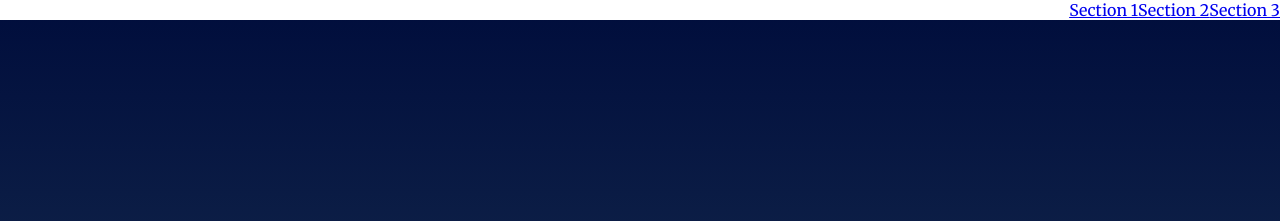
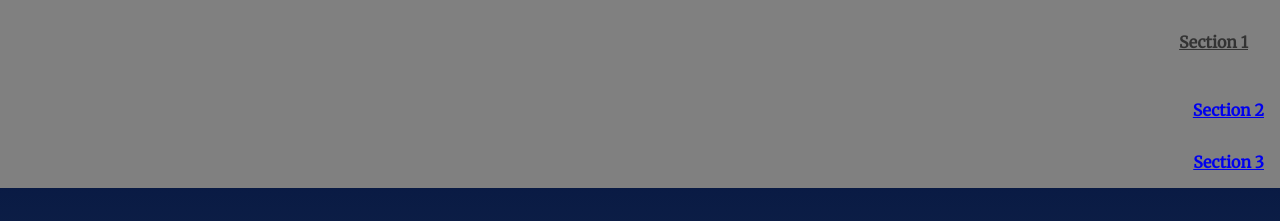
Before and after one commit to sakiadachi/landing-page, a plain HTML site: page index.html in a window 1280 px wide. Shown: the top 221 px of the page. Drawn offline with Linux system fonts and the light colour scheme.

Commit message:
2nd
modified code

```diff
--- a/css/styles.css
+++ b/css/styles.css
@@ -10,6 +10,10 @@
 
 
 /* ---- Base Rules ---- */
+html {
+    scroll-behavior: smooth;
+}
+
 body {
     background: rgb(136,203,171);
     background: linear-gradient(0deg, rgba(136,203,171,1) 0%, rgba(0,13,60,1) 100%);
@@ -80,6 +84,12 @@ section {
     font-weight: bold;
     text-decoration: none;
     color: #000;
+}
+.navbar__menu .menu__link.active a {
+    display: block;
+    padding: 1em;
+    font-weight: bold;
+    color: #333;
 }
 
 .navbar__menu .menu__link:hover {
--- a/js/app.js
+++ b/js/app.js
@@ -42,48 +42,44 @@ function addElement (){
     const sections = document.getElementsByClassName("section")
     for (let section of sections) {
         const navli = document.createElement("li");
+        navli.className = "menu__link";
         const anchor = document.createElement("a");
         anchor.href = "#" + section.id;
         anchor.textContent = section.dataset.nav;
+        navli.dataset.sectionId = section.id;
         navli.appendChild(anchor);
         navbar.appendChild(navli);
+
+
     }
 }
 
+window.onscroll = function() {
 
-window.onscroll = function() {myFunction()};
+  const sections = document.getElementsByClassName("section");
+  const distances = [];
+  for (let section of sections) {
+    const distance = Math.abs(section.getBoundingClientRect().top);
+    distances.push([section, distance]);
+  }
+  distances.sort(function(a, b) {return a[1] - b[1]})
+  const closestSection = distances[0][0];
+  const navlis = document.getElementsByClassName("menu__link");
+  for (let navli of navlis) {
+     if (navli.dataset.sectionId === closestSection.id) {
+       navli.classList.add("active");
+     } else {
+      navli.classList.remove("active");
+     }
+  }
+};
 
 
-var sticky = navbar.offsetTop;
-function myFunction() {
-    if (window.pageYOffset >= sticky) {
-      navbar.classList.add("sticky")
-    } else {
-      navbar.classList.remove("sticky");
-    }
-  }
+
 
 // Add class 'active' to section when near top of viewport
 
-
 // Scroll to anchor ID using scrollTO event
-(function (){
-    "use strict";
-    let target = document.querySelectorAll('a[href^="#"]');
-    let i = 0;
-    for (i = 0; i < target.length; i++){
-        e.preventDefault();
-        target[i].onclick = function (e){
-        let hash = this.getAttribute("href");
-        let elem = document.getElementById(hash.replace ("#",""));
-        //history.pushState (null, null, hush);
-        elem.scrollIntoView({ behavior: 'smooth'});
-      }
-}
-}) ();
-
-
-
 
 /**
  * End Main Functions
@@ -91,11 +87,24 @@ function myFunction() {
  *
 */
 window.onload = function() {
-    this.addElement()
-}
+    this.addElement();
+};
 
 // Build menu
+var sticky = navbar.offsetTop;
+function myFunction() {
+    if (window.pageYOffset >= sticky) {
+      navbar.classList.add("sticky");
+    } else {
+      navbar.classList.remove("sticky");
+    }
+  }
 
-// Scroll to section on link click
+// add CSS style for menu
+var LiStyle = document.querySelector(".navbar__menu ul");
+LiStyle.style.cssText = "padding-left: 10px";
+
+var navStyle = document.querySelector(".navbar__menu");
+navStyle.style.cssText = "background-color: grey;"
 
 // Set sections as active
```
